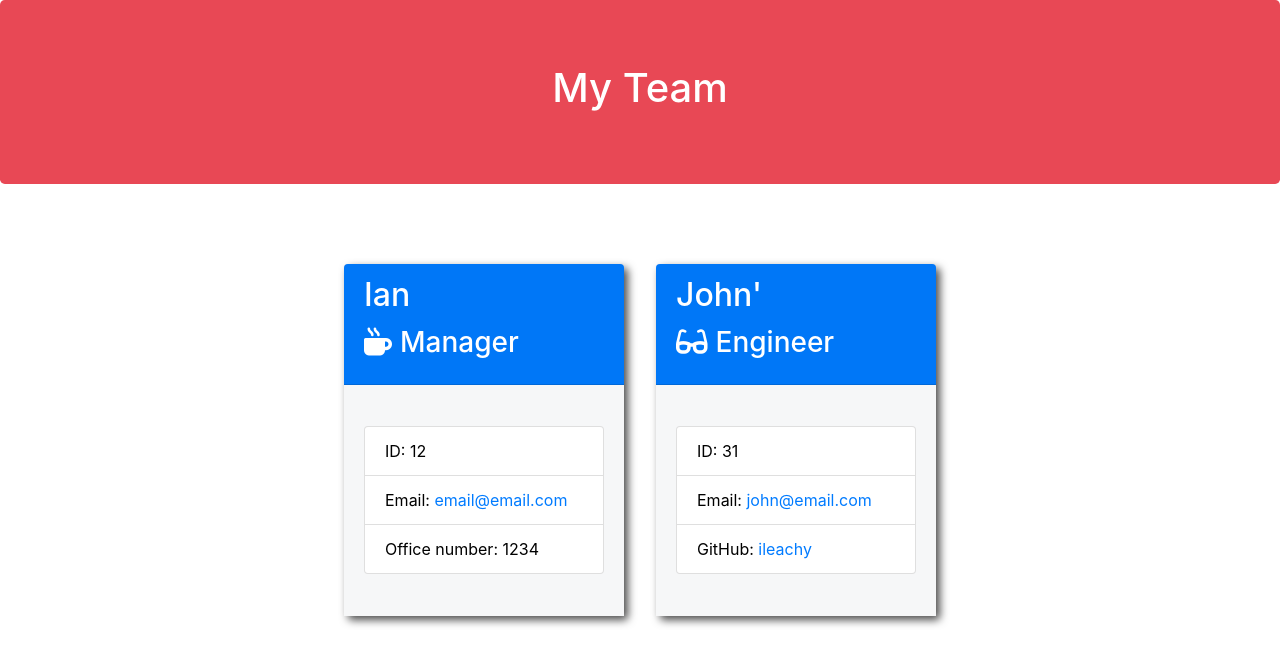
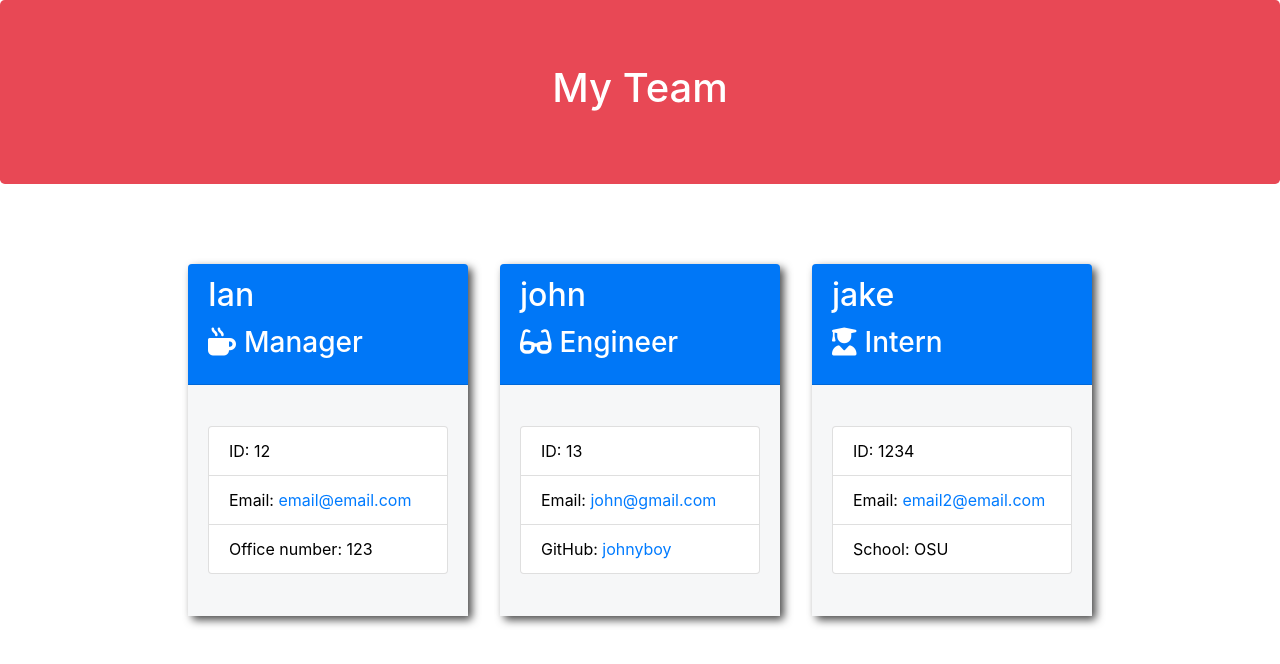
Before and after one commit to ileachy/Team_Profile_Generator, a website: page dist/index.html in a window 1280 px wide. Drawn offline with nearby package versions, Linux system fonts and the light colour scheme.

Commit message:
final final

```diff
--- a/dist/index.html
+++ b/dist/index.html
@@ -32,21 +32,35 @@
             <ul class="list-group">
                 <li class="list-group-item">ID: 12</li>
                 <li class="list-group-item">Email: <a href="mailto:email@email.com">email@email.com</a></li>
-                <li class="list-group-item">Office number: 1234</li>
+                <li class="list-group-item">Office number: 123</li>
             </ul>
         </div>
     </div>
 
         <div class="card employee-card">
     <div class="card-header">
-        <h2 class="card-title">John'</h2>
+        <h2 class="card-title">john</h2>
         <h3 class="card-title"><i class="fas fa-glasses mr-2"></i>Engineer</h3>
     </div>
     <div class="card-body">
         <ul class="list-group">
-            <li class="list-group-item">ID: 31</li>
-            <li class="list-group-item">Email: <a href="mailto:john@email.com">john@email.com</a></li>
-            <li class="list-group-item">GitHub: <a href="https://github.com/ileachy" target="_blank" rel="noopener noreferrer">ileachy</a></li>
+            <li class="list-group-item">ID: 13</li>
+            <li class="list-group-item">Email: <a href="mailto:john@gmail.com">john@gmail.com</a></li>
+            <li class="list-group-item">GitHub: <a href="https://github.com/johnyboy" target="_blank" rel="noopener noreferrer">johnyboy</a></li>
+        </ul>
+    </div>
+</div>
+
+        <div class="card employee-card">
+    <div class="card-header">
+        <h2 class="card-title">jake</h2>
+        <h3 class="card-title"><i class="fas fa-user-graduate mr-2"></i>Intern</h3>
+    </div>
+    <div class="card-body">
+        <ul class="list-group">
+            <li class="list-group-item">ID: 1234</li>
+            <li class="list-group-item">Email: <a href="mailto:email2@email.com">email2@email.com</a></li>
+            <li class="list-group-item">School: OSU</li>
         </ul>
     </div>
 </div>
```
Also changed, not shown: README.md.
